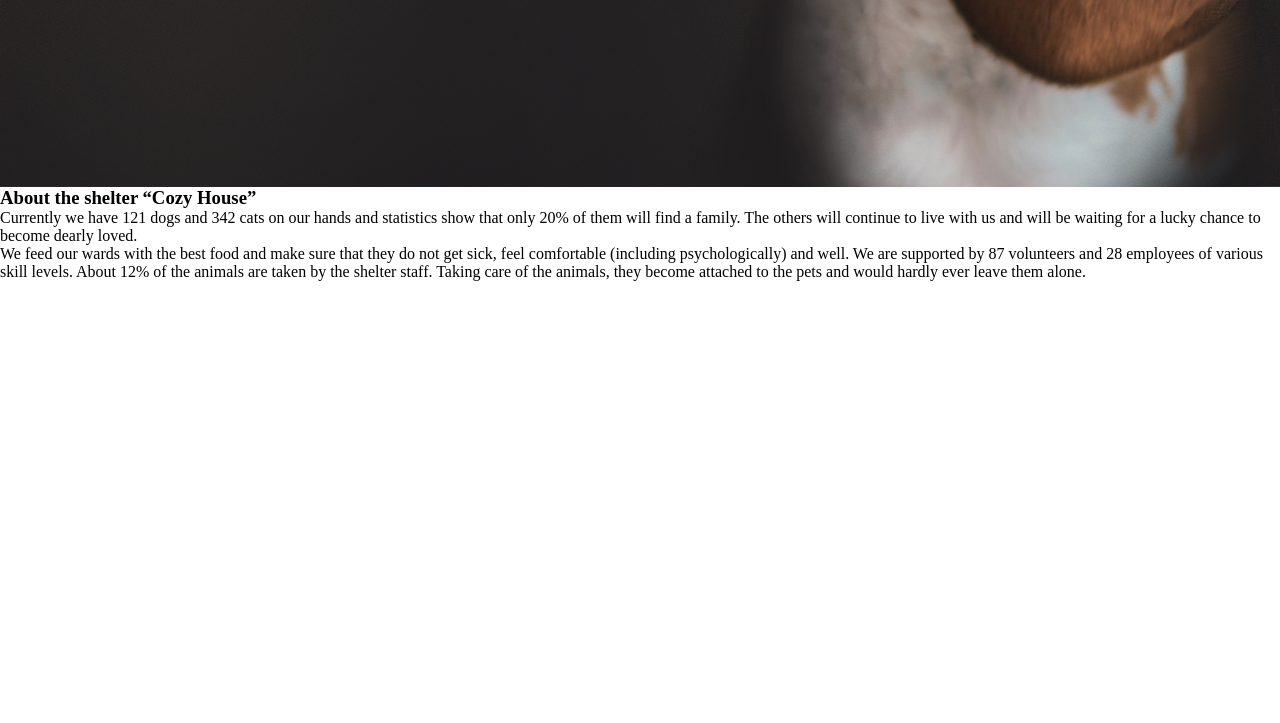
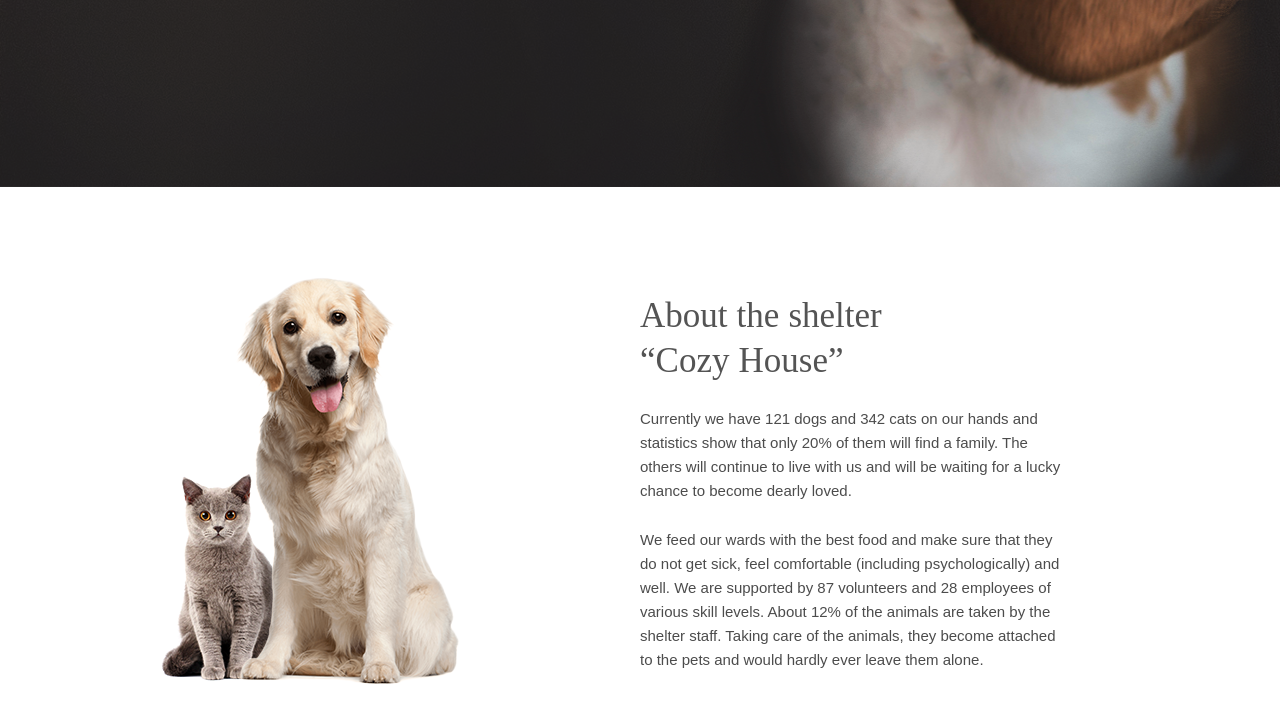
Before and after one commit to KonstantProg/shelter, a plain HTML site: page index.html in a window 1280 px wide. Shown: the part 721-1444 px from the top of the page. Before the commit the page ends 1002 px from the top, so only its background shows below. Drawn offline with Linux system fonts and the light colour scheme; a web font is replaced by a local one.

Commit message:
feat: add our friends

```diff
--- a/index.html
+++ b/index.html
@@ -37,7 +37,9 @@
 		</section>
 
 		<section class="about-shelter">
-			<div class="about-shelter__img" style="background-image: url(images/about-pets.png);"></div>
+			<div class="about-shelter__wrap">
+				<div class="about-shelter__img" style="background-image: url(images/about-pets.png);"></div>
+			</div>
 			<div class="about-shelter__info">
 				<h3>About the shelter “Cozy House”</h3>
 
--- a/style.css
+++ b/style.css
@@ -26,6 +26,8 @@ header {
 .logo-container h1 {
 	color: #F1CDB3;
 	font-family: 'Noto Serif Georgian', serif;
+	font-weight: 400;
+	font-style: normal;
 	letter-spacing: 0.06em;
 }
 .logo-container p {
@@ -33,6 +35,7 @@ header {
 	font-size: 13px;
 	font-family: Arial, Helvetica, sans-serif;
 	letter-spacing: 0.1em;
+	margin-top: 10px;
 }
 
 .nav {
@@ -115,3 +118,46 @@ a {
 	background-size: cover;
 	background-repeat: no-repeat;
 }
+
+.about-shelter {
+	display: flex;
+	justify-content: center;
+	align-items: center;
+	/* margin-top: 80px; */
+	height: 588px;
+}
+
+.about-shelter__wrap {
+	display: flex;
+	justify-content: space-around;
+	width: 50%;
+}
+.about-shelter__img {
+	background-repeat: no-repeat;
+	background-size: contain;
+	width: 50%;
+	height: 408px;
+}
+
+.about-shelter__info {
+	width: 50%;
+}
+.about-shelter__info h3 {
+	width: 50%;
+	font-family: 'Noto Serif Georgian', serif;
+	font-style: normal;
+	font-size: 35px;
+	font-weight: 400;
+	line-height: 130%;
+	color: #545454;
+}
+.about-shelter__info p {
+	width: 430px;
+	margin-top: 25px;
+	font-family: 'Arial';
+	font-style: normal;
+	font-weight: 400;
+	font-size: 15px;
+	line-height: 160%;
+	color: #4c4c4c;
+}
```
